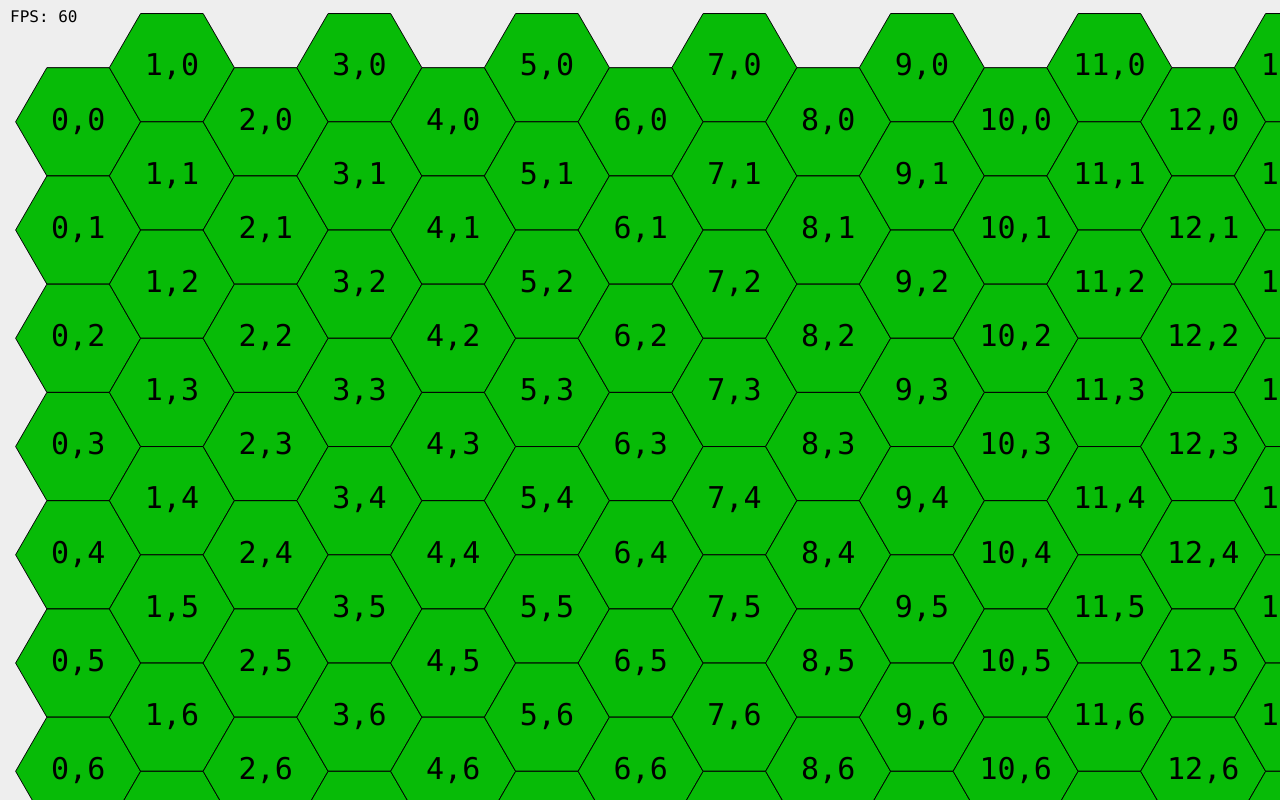
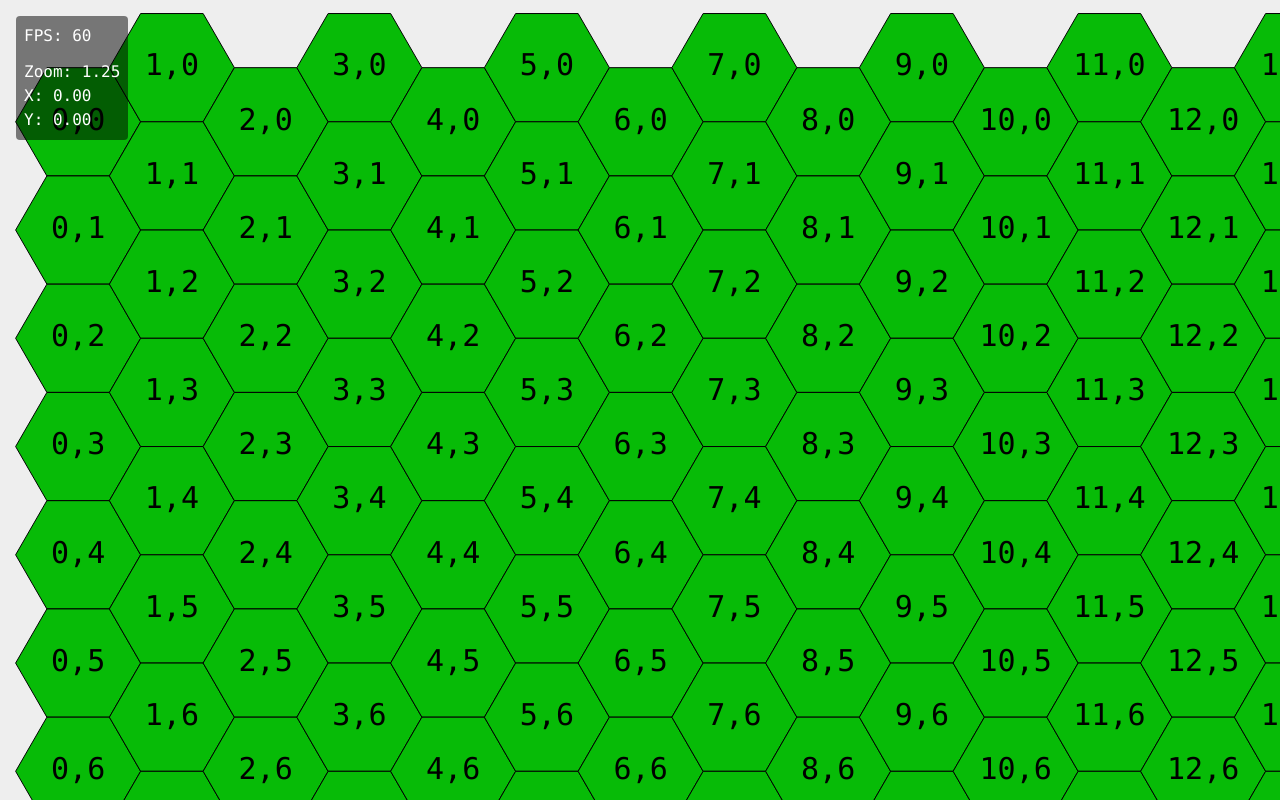
Before and after one commit to SeriousGuy888/HataSimulatorPrototype, a SvelteKit app: page / in a window 1280 px wide. Built offline with nearby package versions, Linux system fonts and the light colour scheme.

Commit message:
added a debug info panel

```diff
--- a/src/routes/GameWorld.svelte
+++ b/src/routes/GameWorld.svelte
@@ -3,7 +3,6 @@
   import type { Tilemap } from "$lib/Tilemap"
   import type { Tile } from "$lib/types"
   import { onMount } from "svelte"
-  import { scale } from "svelte/transition"
 
   export let tilemap: Tilemap
 
@@ -26,6 +25,8 @@
 
   let canvas: HTMLCanvasElement
 
+  let fps = 0
+
   onMount(() => {
     resizeCanvasToFullScreen()
 
@@ -39,10 +40,9 @@
     let lastTime = 0
     function gameLoop(time: number) {
       const deltaTime = time - lastTime
-      const fps = 1000 / deltaTime
+      fps = 1000 / deltaTime
 
       redraw(ctx!)
-      redrawDebug(ctx!, fps)
 
       lastTime = time
       requestAnimationFrame(gameLoop)
@@ -64,15 +64,6 @@
     ctx.fillRect(0, 0, canvas.width, canvas.height)
 
     drawTilemap(ctx)
-  }
-
-  function redrawDebug(ctx: CanvasRenderingContext2D, fps: number) {
-    ctx.fillStyle = "#000000"
-    ctx.font = "16px Consolas"
-    ctx.textAlign = "left"
-    ctx.textBaseline = "top"
-
-    ctx.fillText(`FPS: ${Math.round(fps)}`, 10, 10)
   }
 
   function drawTilemap(ctx: CanvasRenderingContext2D) {
@@ -125,7 +116,9 @@
   }
 </script>
 
+<section class="w-full h-full relative">
   <canvas
+    class="absolute inset-0"
     bind:this={canvas}
     on:contextmenu|preventDefault
     on:wheel|preventDefault={(event) => {
@@ -166,3 +159,16 @@
       lastMouseY = event.clientY
     }}
   />
+
+  <aside
+    id="debug-info-panel"
+    class="absolute left-4 top-4 p-2 rounded bg-black text-white bg-opacity-50 font-mono grid gap-3"
+  >
+    <p>FPS: {Math.round(fps)}</p>
+    <section>
+      <p>Zoom: {view.zoom}</p>
+      <p>X: {view.x.toFixed(2)}</p>
+      <p>Y: {view.y.toFixed(2)}</p>
+    </section>
+  </aside>
+</section>
```
Lines whose indentation alone changed are shown as unchanged.
